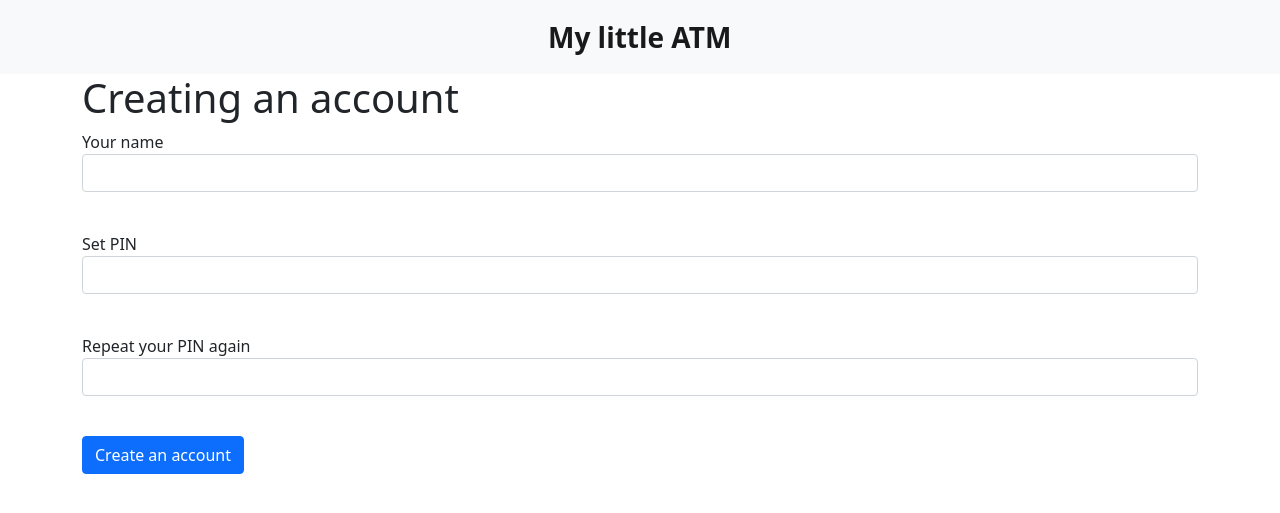
After one commit to T0mOrJerry/LittlePrank, a Flask app: page /signup in a window 1280 px wide. The commit adds this page. Shown: the top 513 px of the page. Run offline with Flask 3, Linux system fonts and the light colour scheme.

Commit message:
Register Form added

```diff
--- a/app.py
+++ b/app.py
@@ -1,6 +1,17 @@
 from flask import Flask, render_template, redirect, request
+from flask_wtf import FlaskForm
+from wtforms import PasswordField, StringField, TextAreaField, SubmitField, EmailField
+from wtforms.validators import DataRequired
 
 app = Flask(__name__)
+app.config['SECRET_KEY'] = 'Warwick-IFP'
+
+
+class AccountForm(FlaskForm):
+    name = StringField('Your name', validators=[DataRequired()])
+    password = StringField('Set PIN', validators=[DataRequired()])
+    password_again = StringField('Repeat your PIN again', validators=[DataRequired()])
+    submit = SubmitField('Create an account')
 
 
 @app.route('/', methods=['GET', 'POST'])
@@ -12,12 +23,18 @@ def starter():
             return redirect('/withdraw')
         elif request.form.get('action') == 'balance':
             return redirect('/balance')
-    return render_template('main.html')
+    return render_template('main.html', title='Main page')
 
 
 @app.route('/deposit', methods=['GET', 'POST'])
 def deposit():
-    return render_template('deposit.html')
+    return render_template('deposit.html', title='Deposit')
+
+@app.route('/signup', methods=['GET', 'POST'])
+def signup():
+    form = AccountForm()
+    return render_template('signup.html', title='Account Creation', form=form)
+
 
 if __name__ == '__main__':
     app.run()
--- a/templates/base.html
+++ b/templates/base.html
@@ -8,7 +8,7 @@
             crossorigin="anonymous"></script>
     <link href="https://cdn.jsdelivr.net/npm/bootstrap@5.0.2/dist/css/bootstrap.min.css" rel="stylesheet"
           integrity="sha384-EVSTQN3/azprG1Anm3QDgpJLIm9Nao0Yz1ztcQTwFspd3yD65VohhpuuCOmLASjC" crossorigin="anonymous">
-    <title>Title</title>
+    <title>{{ title }}</title>
 </head>
 <body>
 <header>
--- a/templates/main.html
+++ b/templates/main.html
@@ -5,5 +5,6 @@
         <a class="btn btn-primary" href="/deposit" style="font-size: 70px" role="button">Deposit</a>
         <a class="btn btn-success" href="/withdraw" style="font-size: 70px" role="button">Withdraw</a>
         <a class="btn btn-warning" href="/balance" style="font-size: 70px" role="button">Balance</a>
+        <a class="btn btn-danger" href="/signup" style="font-size: 70px" role="button">Create Account</a>
     </div>
 {% endblock %}
--- /dev/null
+++ b/templates/signup.html
@@ -0,0 +1,38 @@
+{% extends "base.html" %}
+{% block content %}
+<main role="main" class="container">
+    <h1>Creating an account</h1>
+    <form action="" method="post">
+        {{ form.hidden_tag() }}
+        <p>
+            {{ form.name.label }}<br>
+            {{ form.name(class="form-control") }}<br>
+            {% for error in form.name.errors %}
+                <p class="alert alert-danger" role="alert">
+                    {{ error }}
+                </p>
+            {% endfor %}
+        </p>
+        <p>
+            {{ form.password.label }}<br>
+            {{ form.password(class="form-control", type="password") }}<br>
+            {% for error in form.password.errors %}
+                <p class="alert alert-danger" role="alert">
+                    {{ error }}
+                </p>
+            {% endfor %}
+        </p>
+        <p>
+            {{ form.password_again.label }}<br>
+            {{ form.password_again(class="form-control", type="password") }}<br>
+            {% for error in form.password_again.errors %}
+                <p class="alert alert-danger" role="alert">
+                    {{ error }}
+                </p>
+            {% endfor %}
+        </p>
+        <p>{{ form.submit(type="submit", class="btn btn-primary") }}</p>
+        {{ message }}
+    </form>
+</main>
+{% endblock %}
```
Also changed, not shown: database/ATM_database.db.
